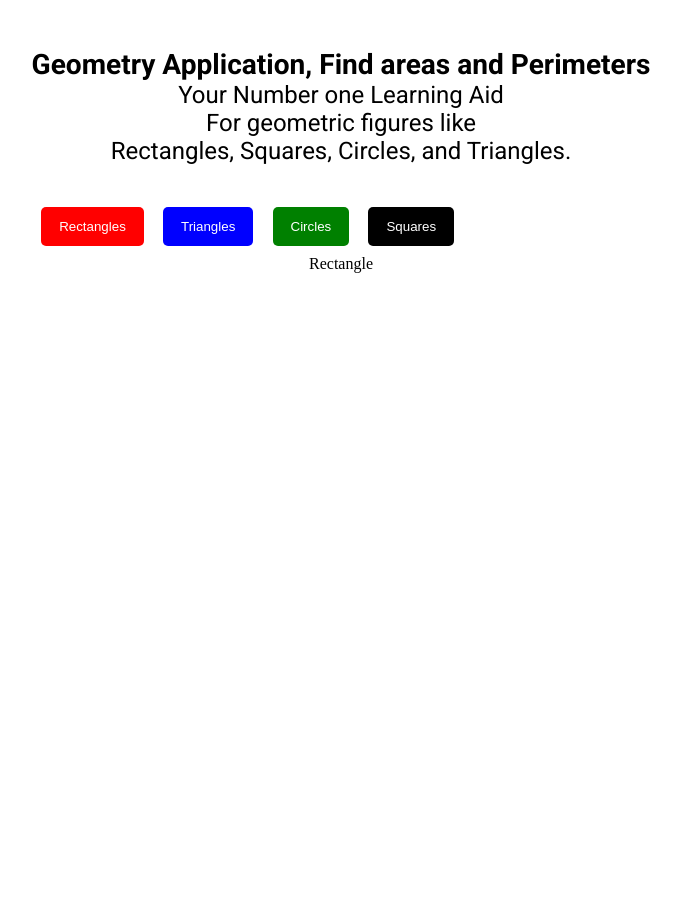
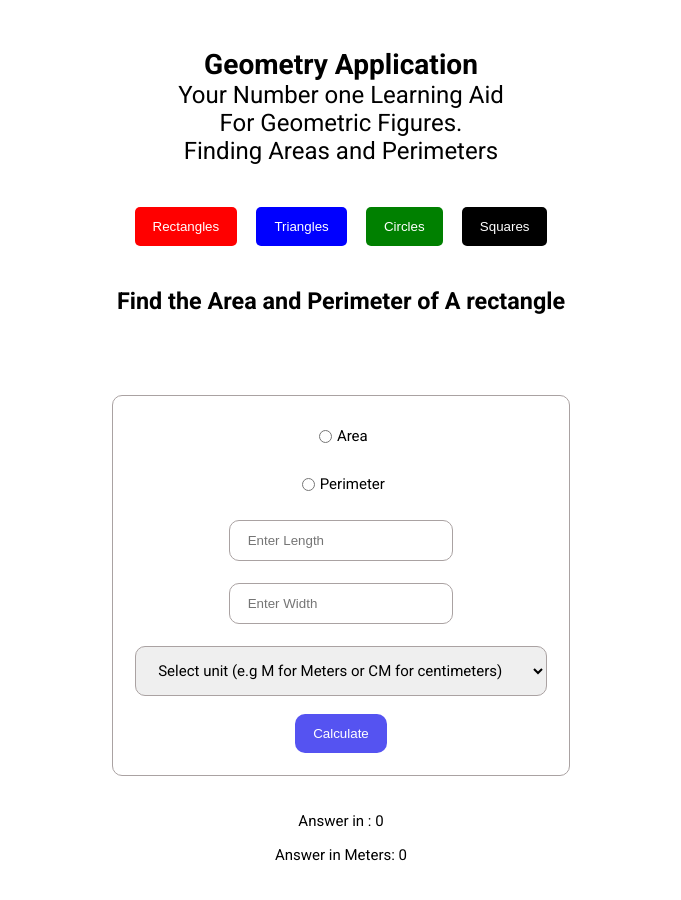
Before and after one commit to MeryAmun/geometry-app-2022, a React (Create React App) app: page / in a window 1280 px wide. Shown: the top 900 px of the page, without its empty margins (299-980 px from the left). Before the commit the page ends 800 px from the top, so only its background shows below. Built offline with nearby package versions, Linux system fonts and the light colour scheme.

Commit message:
rectanglescomponent done

```diff
--- a/src/components/GeometricFigures/Rectangle/Rectangle.jsx
+++ b/src/components/GeometricFigures/Rectangle/Rectangle.jsx
@@ -1,9 +1,131 @@
-import React from 'react'
+import React, { useState } from "react";
+import "./rectangle.css";
+const data = {
+  length: 0,
+  width: 0,
+  unit:'',
+  dimension: "",
+};
+const Rectangle = () => {
+  const [exercise, setExercise] = useState(data);
+  const [answer, setAnswer] = useState(0);
+  const [error, setError] = useState('')
+  const [unit, setUnit] = useState('')
 
-const Rectangle = () => {
+
+  const onChangeHandler = (e) => {
+    const { name, value } = e.target;
+
+    setExercise((prev) => {
+      return { ...prev, [name]: value };
+    });
+  };
+
+  const submitHandler = (e) => {
+    e.preventDefault();
+    if(exercise.dimension === ''){
+      setError('Please choose the dimension you want to calculate')
+    }
+    e.preventDefault();
+    if(exercise.unit === ''){
+      setError('Please select the unit for calculation')
+    }
+    else{
+    console.log(exercise);
+    if (exercise.dimension === "Perimeter") {
+      setAnswer((Number(exercise.length) + Number(exercise.width)) * 2);
+    } else if (exercise.dimension === "Area") {
+      setAnswer((Number(exercise.length)) *  Number(exercise.width),exercise.unit);
+      setUnit(exercise.unit)
+    }
+  }
+    setExercise({
+      length:0,
+     width:0,
+     dimension:'',
+    unit:''
+    });
+
+
+  };
   return (
-    <div>Rectangle</div>
-  )
-}
+    <div className="app__figure_container">
+      <div className="app__figure__header">
+        <h3>Find the Area and Perimeter of A rectangle</h3>
+      </div>
+      <div className="app__form">
+        <form onSubmit={submitHandler}>
+          <div className="form-group ">
+          <div className="sub_form-group">
+            <input
+              type="radio"
+              id="area"
+              name="dimension"
+              value="Area"
+              onChange={onChangeHandler}
 
-export default Rectangle
+            />
+            <label htmlFor="area">Area</label>
+          </div>
+          <span className="error">{error}</span>
+          </div>
+          <div className="form-group ">
+          <div className="sub_form-group">
+            <input
+              type="radio"
+              id="area"
+              name="dimension"
+              value="Perimeter"
+              onChange={onChangeHandler}
+
+            />
+            <label htmlFor="perimeter">Perimeter</label>
+          </div>
+          <span className="error">{error}</span>
+          </div>
+          <div className="form-group">
+            <input
+              type="number"
+              name="length"
+              onChange={onChangeHandler}
+              placeholder="Enter Length"
+            />
+              <span className="error">{error}</span>
+          </div>
+          <div className="form-group">
+            <input
+              type="number"
+              name="width"
+              onChange={onChangeHandler}
+              placeholder="Enter Width"
+            />
+            <span className="error">{error}</span>
+          </div>
+          <div className="form-group">
+            <select name="unit" onChange={onChangeHandler}>
+            <option>Select unit (e.g M for Meters or CM for centimeters)</option>
+            <option value="Meters">Meters</option>
+            <option value="Centimeters">Centimeters</option>
+          </select>
+          <span className="error">{error}</span>
+          </div>
+          <div className="form-group">
+            <button className="btn__custom" type="submit">
+              {exercise.dimension === "Perimeter"
+                ? " Calculate " + exercise.dimension
+                :exercise.dimension === "Area" ? " Calculate " + exercise.dimension : 'Calculate'}
+            </button>
+          </div>
+        </form>
+        <div className="app__result_container">
+          <span className="geometric_result">Answer {exercise.unit} in  {unit}: {answer} {unit}</span>
+          <span className="geometric_result">Answer in  {exercise.unit === 'Meters'? 'Centimeters' || exercise.unit === 'Centimeters' : 'Meters' }: {
+            exercise.unit === 'Centimeters' ? answer / 100 || exercise.unit === 'Meters' : answer * 100
+          }</span>
+        </div>
+      </div>
+    </div>
+  );
+};
+
+export default Rectangle;
--- a/src/components/GeometricFigures/Rectangle/rectangle.css
+++ b/src/components/GeometricFigures/Rectangle/rectangle.css
@@ -0,0 +1,91 @@
+.app__figure_container{
+    height: 100vh;
+}
+.app__figure__header{
+    margin-top: 2rem;
+    font-size: 20px;
+    font-family: 'Roboto';
+    font-weight: 400;
+}
+    form{
+        display: flex;
+        flex-direction: column;
+        justify-content: center;
+        align-items: center;
+  width: 100%;
+  margin-top: 5rem;
+    border: 1px solid rgb(170, 162, 162);
+  padding: 1rem;
+  border-radius: 10px;
+    }
+    label{
+        font-size: 15px;
+    font-family: 'Roboto';
+    font-weight: 400;
+    width: 100%;
+    }
+    input{
+        padding: 12px 18px;
+        width: 100%;
+        margin: .3rem;
+        border-radius: 10px;
+        outline: none;
+         border: 1px solid rgb(170, 162, 162);
+    }
+     select{
+        font-size: 15px;
+        font-family: 'Roboto';
+        font-weight: 400;
+        padding: 14px 18px;
+        width: 100%;
+        margin: .3rem;
+        border-radius: 10px;
+        outline: none;
+        border: 1px solid rgb(170, 162, 162);
+    }
+    .form-group{
+display: flex;
+justify-content:center;
+flex-direction: column;
+align-items: center;
+margin: .4rem;
+
+    }
+    .sub_form-group{
+        display: flex;
+justify-content:center;
+align-items: center;
+margin: .4rem;
+    }
+
+    .btn__custom{
+        padding: 12px 18px;
+        width: 100%;
+        border-radius: 10px;
+        background-color: rgba(14, 11, 236,0.7);
+        color: #FFF;
+        border: none;
+        cursor: pointer;
+    }
+.app__result_container{
+    padding: 12px 18px;
+    width: 100%;
+    display: flex;
+    flex-direction: column;
+    justify-content: center;
+    align-items: center;
+    margin-top: 1rem;
+}
+.geometric_result{
+    font-size: 15px;
+    font-family: 'Roboto';
+    font-weight: 400;
+    width: 100%;
+    margin: .5rem;
+}
+.error{
+    color: red;
+    font-size: 13px;
+    font-family: 'Roboto';
+    font-weight: 400;
+}
--- a/src/components/Header.jsx
+++ b/src/components/Header.jsx
@@ -13,8 +13,9 @@ const Header = () => {
     <div className='geometry-container'>
         <div className="geometry-main">
             <div className="geometry-header">
-                <h3>Geometry Application, Find areas and Perimeters</h3>
-                <span>Your Number one Learning Aid <br /> For geometric figures like <br /> Rectangles, Squares, Circles, and Triangles.</span>
+                <h3>Geometry Application</h3>
+                <span>Your Number one Learning Aid <br /> For Geometric Figures.
+                <br /> Finding Areas and Perimeters</span>
             </div>
 
 <div className="geometric-figures">
--- a/src/components/header.css
+++ b/src/components/header.css
@@ -12,7 +12,7 @@
 }
 .geometric-figures{
     margin-top: 2rem;
-    width: 50%;
+    width: 100%;
     display: flex;
     justify-content: space-evenly;
  align-items: center;
```
